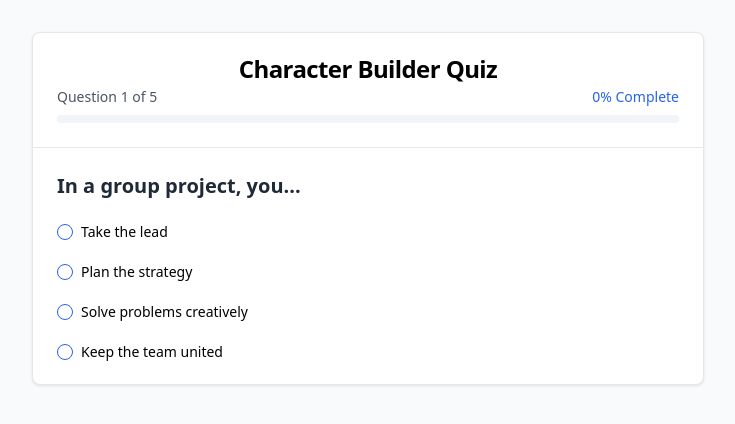
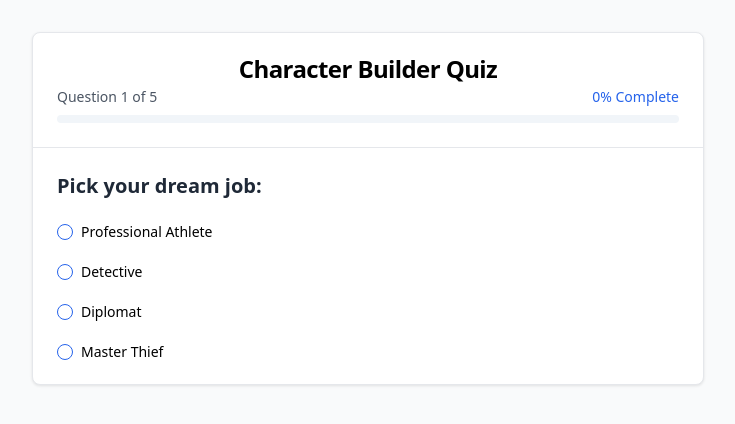
Before and after one commit to cdthedrummer/quiz-app, a Next.js app: page / in a window 1280 px wide. Shown: the top 424 px of the page, without its empty margins (272-1007 px from the left). Built offline with nearby package versions, Linux system fonts and the light colour scheme.

Commit message:
update: streamline and enhance question content

```diff
--- a/app/questions.ts
+++ b/app/questions.ts
@@ -2,42 +2,42 @@ import type { Question } from './types';
 
 export const questions: Question[] = [
   {
-    text: "In a group project, you...",
+    text: "Pick your dream job:",
     type: "single",
     options: [
-      { text: "Take the lead", stats: ["strength", "charisma"] },
-      { text: "Plan the strategy", stats: ["intelligence", "wisdom"] },
-      { text: "Solve problems creatively", stats: ["dexterity", "intelligence"] },
-      { text: "Keep the team united", stats: ["charisma", "wisdom"] }
+      { text: "Professional Athlete", stats: ["strength", "dexterity"] },
+      { text: "Detective", stats: ["intelligence", "wisdom"] },
+      { text: "Diplomat", stats: ["charisma", "wisdom"] },
+      { text: "Master Thief", stats: ["dexterity", "intelligence"] }
     ]
   },
   {
-    text: "Your perfect evening involves...",
+    text: "Your party is ambushed. You...",
     type: "single",
     options: [
-      { text: "Intense workout", stats: ["strength", "dexterity"] },
-      { text: "Deep conversations", stats: ["wisdom", "charisma"] },
-      { text: "Learning something new", stats: ["intelligence", "wisdom"] },
-      { text: "Competitive games", stats: ["dexterity", "intelligence"] }
+      { text: "Fight head-on", stats: ["strength", "dexterity"] },
+      { text: "Analyze their weakness", stats: ["intelligence", "wisdom"] },
+      { text: "Negotiate peace", stats: ["charisma", "wisdom"] },
+      { text: "Sneak past them", stats: ["dexterity", "intelligence"] }
     ]
   },
   {
-    text: "Pick your interests:",
+    text: "Choose your powers:",
     type: "multiple",
     options: [
-      { text: "Sports & fitness", stats: ["strength", "dexterity"] },
-      { text: "Teaching others", stats: ["wisdom", "charisma"] },
-      { text: "Problem solving", stats: ["intelligence", "dexterity"] },
-      { text: "Team leadership", stats: ["charisma", "strength"] }
+      { text: "Super strength", stats: ["strength", "dexterity"] },
+      { text: "Mind control", stats: ["charisma", "wisdom"] },
+      { text: "Teleportation", stats: ["dexterity", "intelligence"] },
+      { text: "Time manipulation", stats: ["intelligence", "wisdom"] }
     ]
   },
   {
-    text: "How much do you enjoy physical challenges?",
+    text: "Rate your fighting spirit",
     type: "scale",
     stat: "strength"
   },
   {
-    text: "How often do you outsmart obstacles?",
+    text: "Rate your quick thinking",
     type: "scale",
     stat: "intelligence"
   }
```
